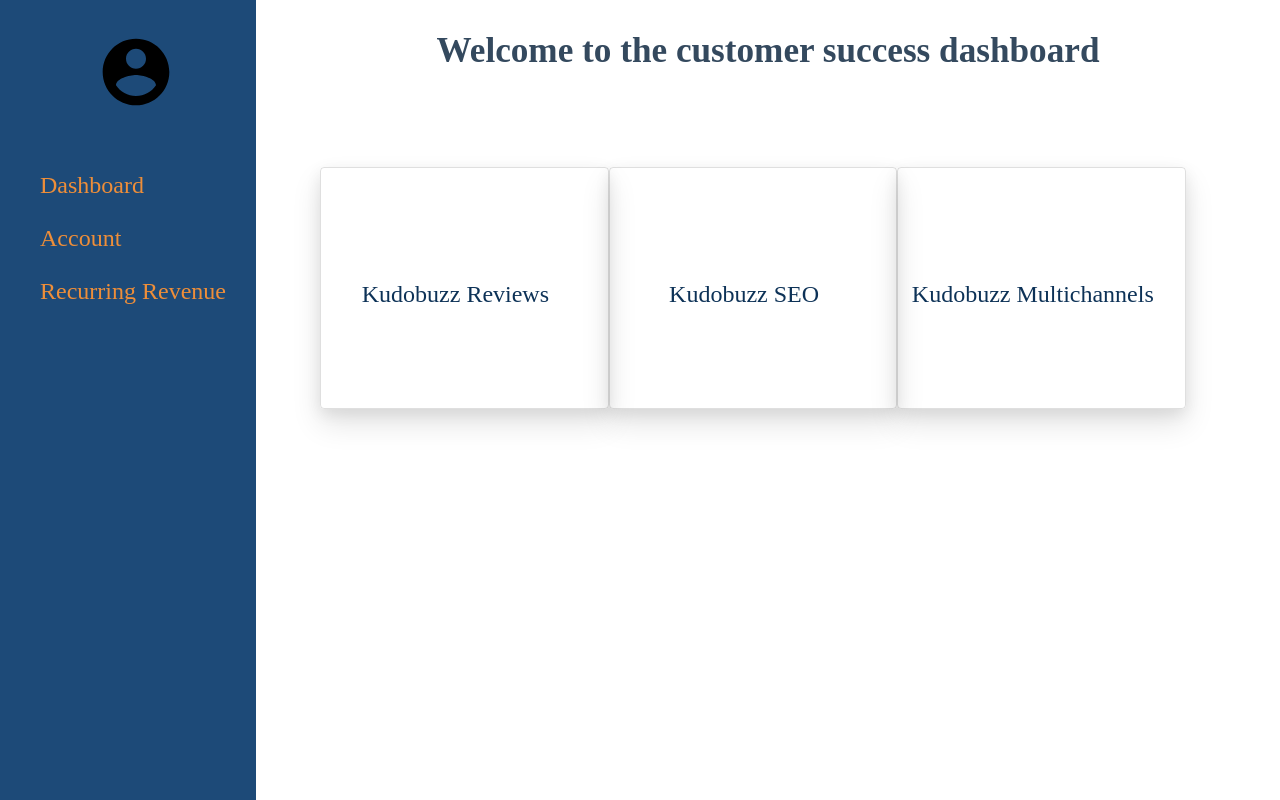
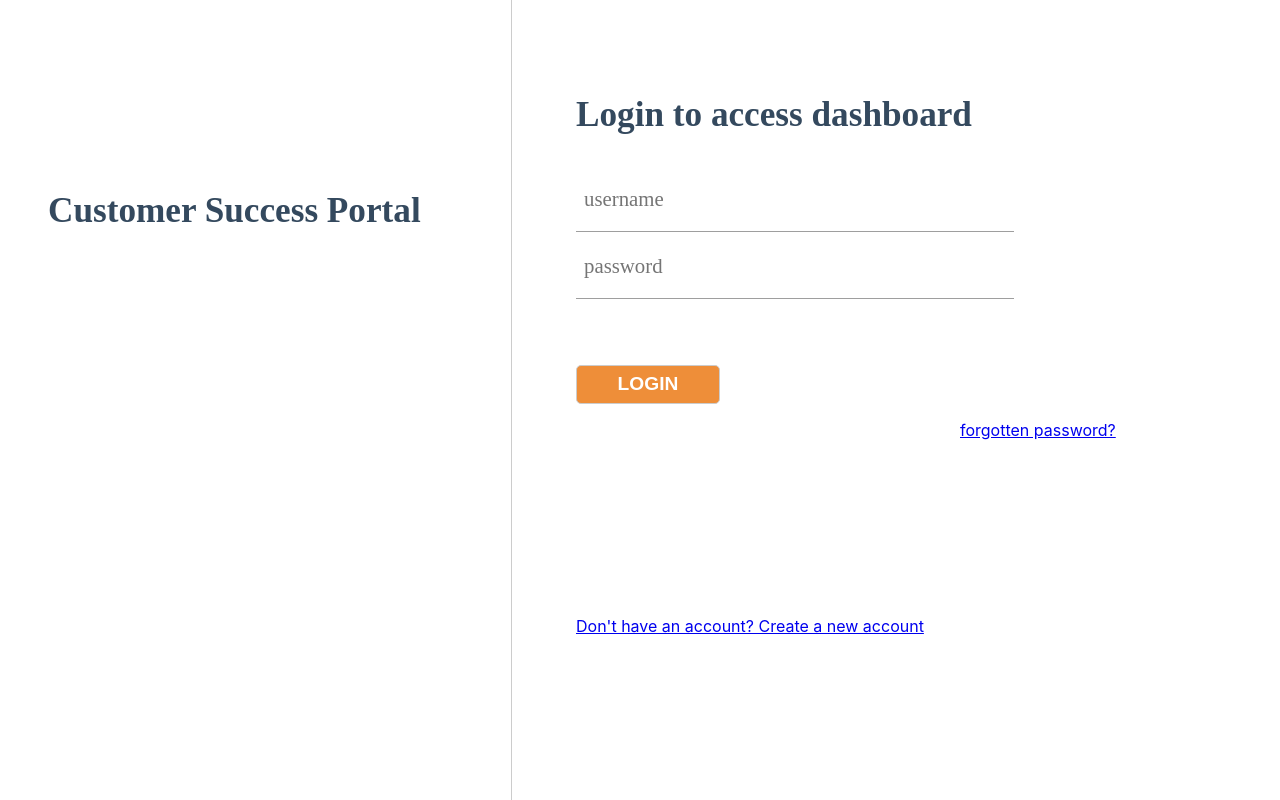
Before and after one commit to jakazzy/authapp, a React (Create React App) app: page / in a window 1280 px wide. Built offline with nearby package versions, Linux system fonts and the light colour scheme.

Commit message:
add Login component in root

```diff
--- a/src/App.js
+++ b/src/App.js
@@ -1,5 +1,5 @@
 import React, { Component} from 'react';
-import Dashboard from './Dashboard'
+import Login from './auth/Login'
 
 
 class App extends Component{
@@ -7,7 +7,7 @@
   render(){
     return(
       <div>
-       <Dashboard/>
+       <Login/>
       </div>
     )
   }
```
